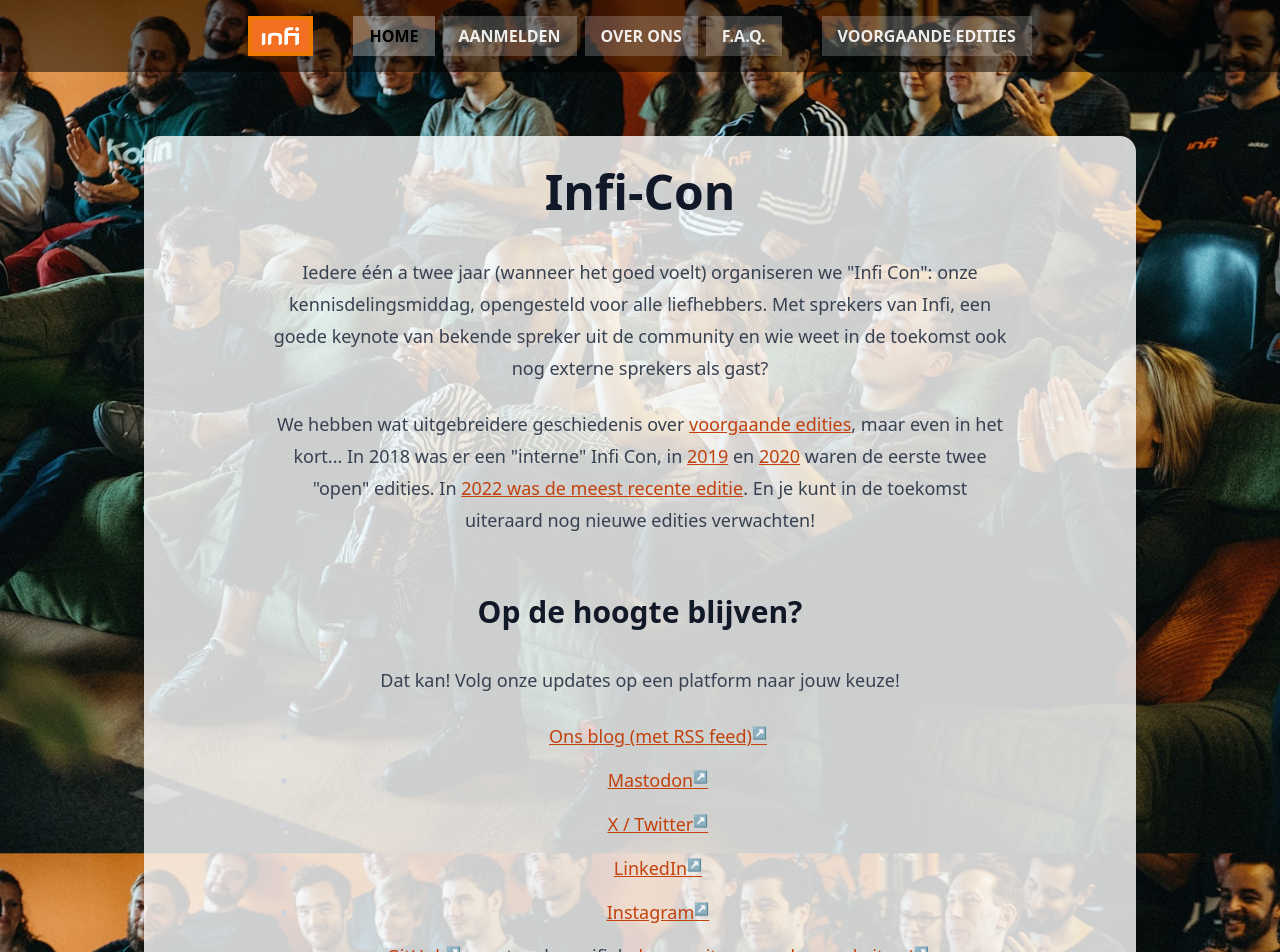
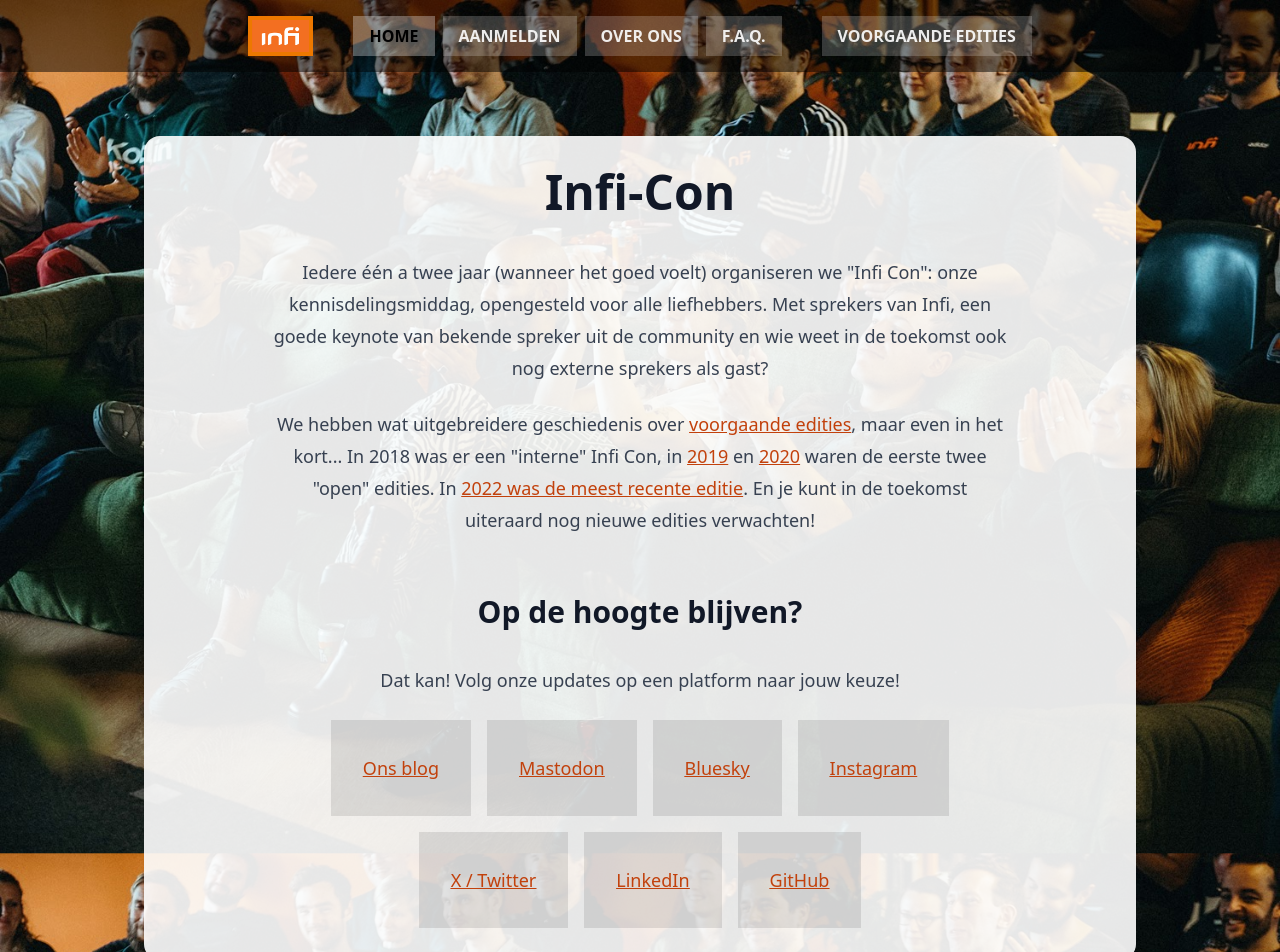
Before and after one commit to infi-nl/con.infi.nl, a SvelteKit app: page / in a window 1280 px wide. Shown: the top 952 px of the page. Built offline with nearby package versions, Linux system fonts and the light colour scheme.

Commit message:
Content updates to account for latest state of things

```diff
--- a/src/lib/components/A.svelte
+++ b/src/lib/components/A.svelte
@@ -1,13 +1,14 @@
 <script lang="ts">
-    export let href: string;
-    export let rel = 'noreferrer';
-    export let dark = false;
+  export let href: string;
+  export let rel = 'noreferrer';
+  export let dark = false;
+  export let clazz = '';
 </script>
 
 <!-- prettier-ignore -->
 <a
-        class={dark ? 'a-internal-dark' : 'a-internal'}
+        class={`${dark ? 'a-internal-dark' : 'a-internal'} ${clazz}`}
         target="_blank"
         {rel}
         {href}><span class="underline"
-><slot /></span><sup class="text-xs no-underline">↗</sup></a>
+><slot /></span></a>
--- a/src/lib/components/AnchorButton.svelte
+++ b/src/lib/components/AnchorButton.svelte
@@ -12,9 +12,8 @@
     text-white no-underline
     ${clazz}
   `}
-  target="{openInNew ? '_blank' : ''}"
+  target={openInNew ? '_blank' : ''}
   {href}
 >
   <slot />
-  {#if openInNew}<sup class="text-xs no-underline">↗</sup>{/if}
 </a>
--- a/src/lib/components/Edities.svelte
+++ b/src/lib/components/Edities.svelte
@@ -81,7 +81,18 @@
     </div>
     <div>
       <div class="my-1 text-3xl">Infi-Con Pro 2023</div>
-      <div class="my-1 text-xl">Weer een jaartje pauze, maar Infi-Con zal terugkeren!</div>
+      <div class="my-1 text-xl">Weer een jaartje pauze...</div>
+    </div>
+  </div>
+  <div class="flex items-center gap-2 md:gap-4 lg:gap-8 opacity-50 saturate-50">
+    <div class="w-32 items-center justify-center hidden md:flex">
+      <div class="border-[2px] border-orange-500 bg-orange-100 rounded-full w-14 h-14 text-center flex flex-col justify-center text-base">
+        2024
+      </div>
+    </div>
+    <div>
+      <div class="my-1 text-3xl">Infi-Con Pro 2024</div>
+      <div class="my-1 text-xl">Helaas nog een extra jaartje pauze, maar Infi-Con zal terugkeren!</div>
     </div>
   </div>
 </div>
--- a/src/lib/components/Socials.svelte
+++ b/src/lib/components/Socials.svelte
@@ -2,14 +2,12 @@
   import A from '$lib/components/A.svelte';
 </script>
 
-<ul>
-  <li><A href="https://infi.nl/blog">Ons blog (met RSS feed)</A></li>
-  <li><A href="https://mastodon.social/@infinl@mastodon.nl">Mastodon</A></li>
-  <li><A href="https://twitter.com/infinl">X / Twitter</A></li>
-  <li><A href="https://www.linkedin.com/company/infinl">LinkedIn</A></li>
-  <li><A href="https://www.instagram.com/infi.nl">Instagram</A></li>
-  <li>
-    <A href="https://github.com/infi-nl">GitHub</A> eventueel specifiek
-    <A href="https://github.com/infi-nl/con.infi.nl">de repository van deze website ;-)</A>
-  </li>
-</ul>
+<div class="flex flex-wrap gap-4 justify-center">
+  <div><A clazz="bg-black/10 p-8 inline-block" href="https://infi.nl/blog">Ons blog</A></div>
+  <div><A clazz="bg-black/10 p-8 inline-block" href="https://mastodon.social/@infinl@mastodon.nl">Mastodon</A></div>
+  <div><A clazz="bg-black/10 p-8 inline-block" href="https://bsky.app/profile/infi.nl">Bluesky</A></div>
+  <div><A clazz="bg-black/10 p-8 inline-block" href="https://www.instagram.com/infi.nl">Instagram</A></div>
+  <div><A clazz="bg-black/10 p-8 inline-block" href="https://twitter.com/infinl">X / Twitter</A></div>
+  <div><A clazz="bg-black/10 p-8 inline-block" href="https://www.linkedin.com/company/infinl">LinkedIn</A></div>
+  <div><A clazz="bg-black/10 p-8 inline-block" href="https://github.com/infi-nl">GitHub</A></div>
+</div>
--- a/src/routes/+page.svelte
+++ b/src/routes/+page.svelte
@@ -3,7 +3,7 @@
 </script>
 
 <div class="mx-auto mb-16 max-w-[1024px] mt-4 lg:mt-16">
-  <div class="mx-4 p-4 lg:p-8 lg:px-32 rounded-2xl bg-white/80 text-stone-800">
+  <div class="mx-4 p-4 lg:p-8 lg:px-32 rounded-2xl bg-white/90 text-stone-800">
     <article class="prose lg:prose-lg max-w-[80ch] text-center">
       <h1>Infi-Con</h1>
 
--- a/src/routes/over-ons/+page.svelte
+++ b/src/routes/over-ons/+page.svelte
@@ -11,8 +11,8 @@
 
   <p>
     <span
-      >Een team van 30-40 waarmakers werkt in Utrecht (2003), Amsterdam (2017) en Nijmegen (2022) samen om software te bouwen waarmee jij
-      het maakt. We ontwikkelen voornamelijk slimme webapplicaties en mobiele apps.
+      >Infi ontwikkelt al ruim 20 jaar geavanceerde software en webapplicaties die jouw plannen een fundering geven. We ontwikkelen
+      voornamelijk slimme webapplicaties en mobiele apps.
     </span>
   </p>
 
@@ -50,8 +50,8 @@
 
   <p>
     Oh, en om het toch een beetje extra speciaal te maken, hebben we ook <strong>een externe spreker voor een “Keynote”</strong>. In 2019
-    was kwam <strong>Nadieh Bremer</strong> ons vertellen over haar expertise en in 2020 hadden we<strong> Simon Brown</strong> als
-    spreker! En dit jaar komt <strong>Felienne Hermans</strong> ons iets vertellen over haar boek “The Programmer's Brain”.
+    was kwam <strong>Nadieh Bremer</strong> ons vertellen over haar expertise en in 2020 hadden we<strong> Simon Brown</strong> als spreker!
+    En dit jaar komt <strong>Felienne Hermans</strong> ons iets vertellen over haar boek “The Programmer's Brain”.
   </p>
 
   <h2>Over de organisatie van de 2022 editie</h2>
@@ -59,24 +59,9 @@
   <p>
     De structuur bij Infi is bijzonder plat en daar zijn we erg gelukkig mee! Dat betekent dus ook dat <strong
       >onze eigen developers Infi-Con organiseren</strong
-    >, met goed wat hulp van onze geweldige
-    <a href="https://infi.nl/medewerkers/jolanda/">Office Manager</a>!
+    >, met goed wat hulp uit allerhande hoeken! De huidige organisatie (zelfs als het even stilligt) kun je bereiken op
+    <a href="mailto:community@infi.nl">community@infi.nl</a>
   </p>
-
-  <p>
-    Veel mensen bij Infi dragen een steentje bij en de dag wordt natuurlijk gedragen door <a href="/2022/programma/">onze sprekers</a>,
-    maar dit zijn de mensen die je verantwoordelijk mag houden voor de organisatie van de dag zelf:
-  </p>
-
-  <ul>
-    <li><a href="https://infi.nl/team/luca-is-infi/">Luca</a></li>
-    <li><a href="https://infi.nl/team/michelle-is-infi/">Michelle</a></li>
-    <li><a href="https://infi.nl/team/rutger-is-infi/">Rutger</a></li>
-    <li><a href="https://infi.nl/medewerkers/jeroen/">Jeroen</a></li>
-    <li><a href="https://infi.nl/team/joralf-is-infi/">Joralf</a></li>
-  </ul>
-
-  <p>Je kunt ons allemaal tegelijk bereiken op <a href="mailto:community@infi.nl">community@infi.nl</a></p>
 
   <h2>Edities &amp; vorige jaren</h2>
 
```
